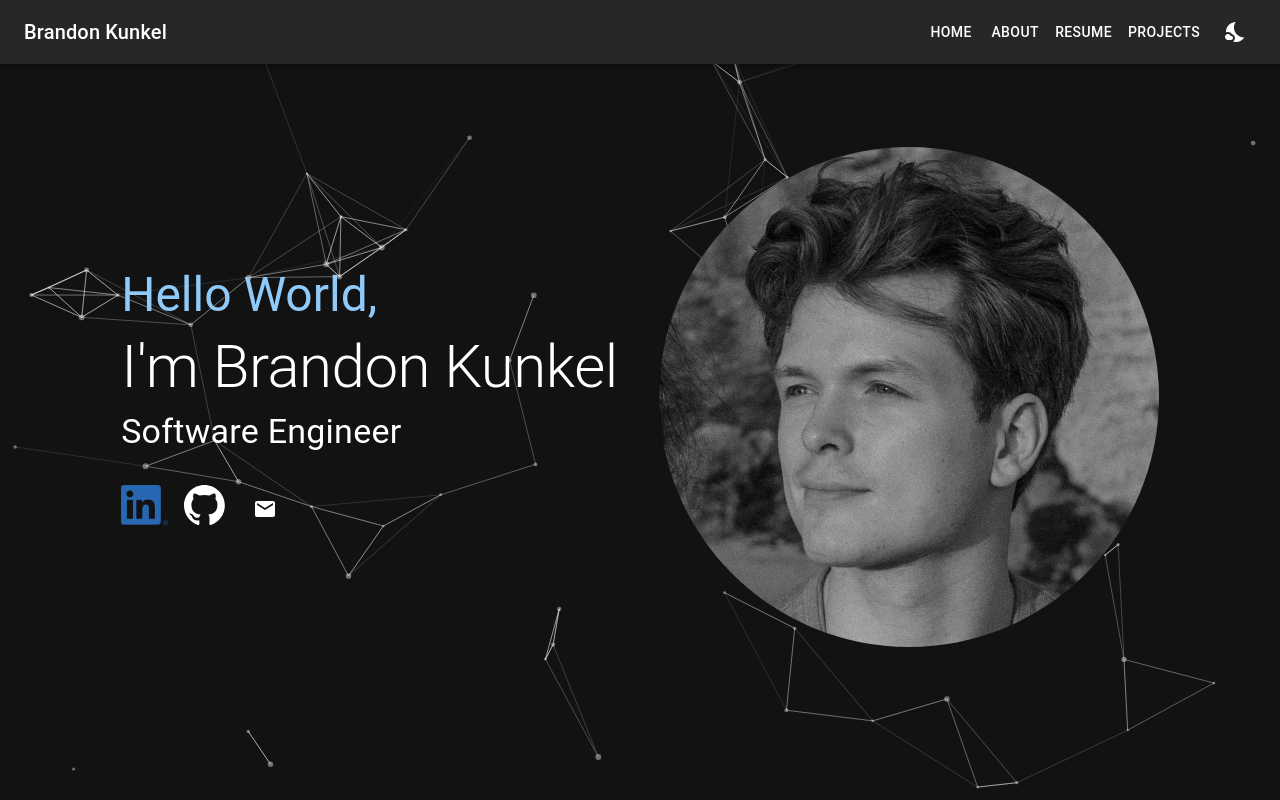
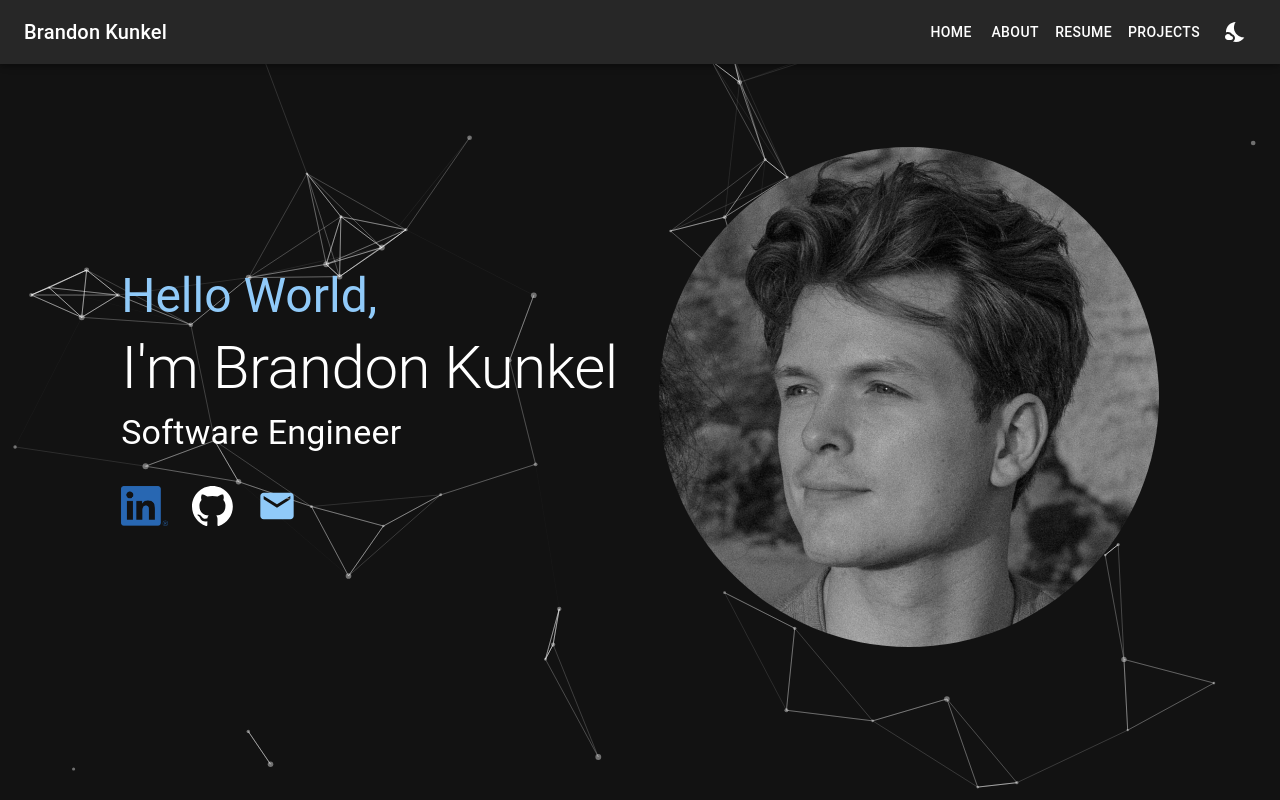
Before and after one commit to brandonmkunkel/brandonmkunkel.github.io, a React (Vite) app: page / in a window 1280 px wide. Built offline with nearby package versions, Linux system fonts and the light colour scheme.

Commit message:
Simplify email contact button

```diff
--- a/src/components/emailButton.tsx
+++ /dev/null
@@ -1,19 +0,0 @@
-import React from 'react'
-import { IconButton } from '@mui/material'
-import { Email } from '@mui/icons-material'
-
-const MailtoButton: React.FC<{
-  email: string
-}> = ({ email }) => {
-  const handleClick = () => {
-    window.open(`mailto:${email}`)
-  }
-
-  return (
-    <IconButton onClick={handleClick} aria-label="delete" size="large">
-      <Email />
-    </IconButton>
-  )
-}
-
-export default MailtoButton
--- a/src/pages/home.tsx
+++ b/src/pages/home.tsx
@@ -8,6 +8,7 @@ import github from '../assets/github-logo.svg'
 import githubWhite from '../assets/github-logo-white.svg'
 
 import { Link as RouterLink } from 'react-router-dom'
+import { Email } from '@mui/icons-material'
 
 const HomePage = () => {
   const theme = useTheme()
@@ -28,7 +29,7 @@ const HomePage = () => {
           <Typography variant="h2">I'm Brandon Kunkel</Typography>
           <Typography variant="h4">Software Engineer</Typography>
 
-          <Stack direction="row" gap={2} marginTop={3}>
+          <Stack direction="row" gap={3} marginTop={3}>
             <Link
               component={RouterLink}
               to={'https://www.linkedin.com/in/brandon-kunkel/'}
@@ -55,7 +56,9 @@ const HomePage = () => {
               />
             </Link>
 
-            <MailtoButton email="brandonmkunkel@gmail.com"></MailtoButton>
+            <Link component={RouterLink} to={'mailto:brandonmkunkel@gmail.com'}>
+              <Email sx={{ height: '40px', width: '40px' }} />
+            </Link>
           </Stack>
         </Stack>
 
```
